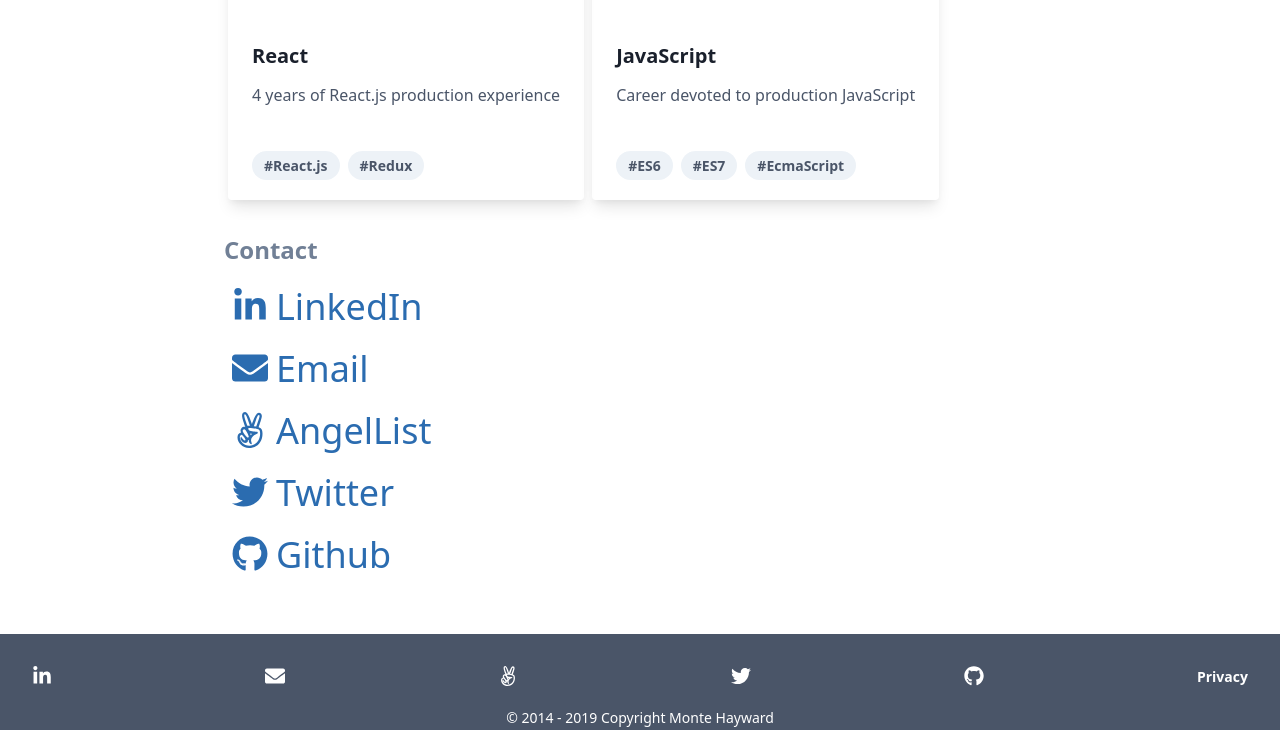
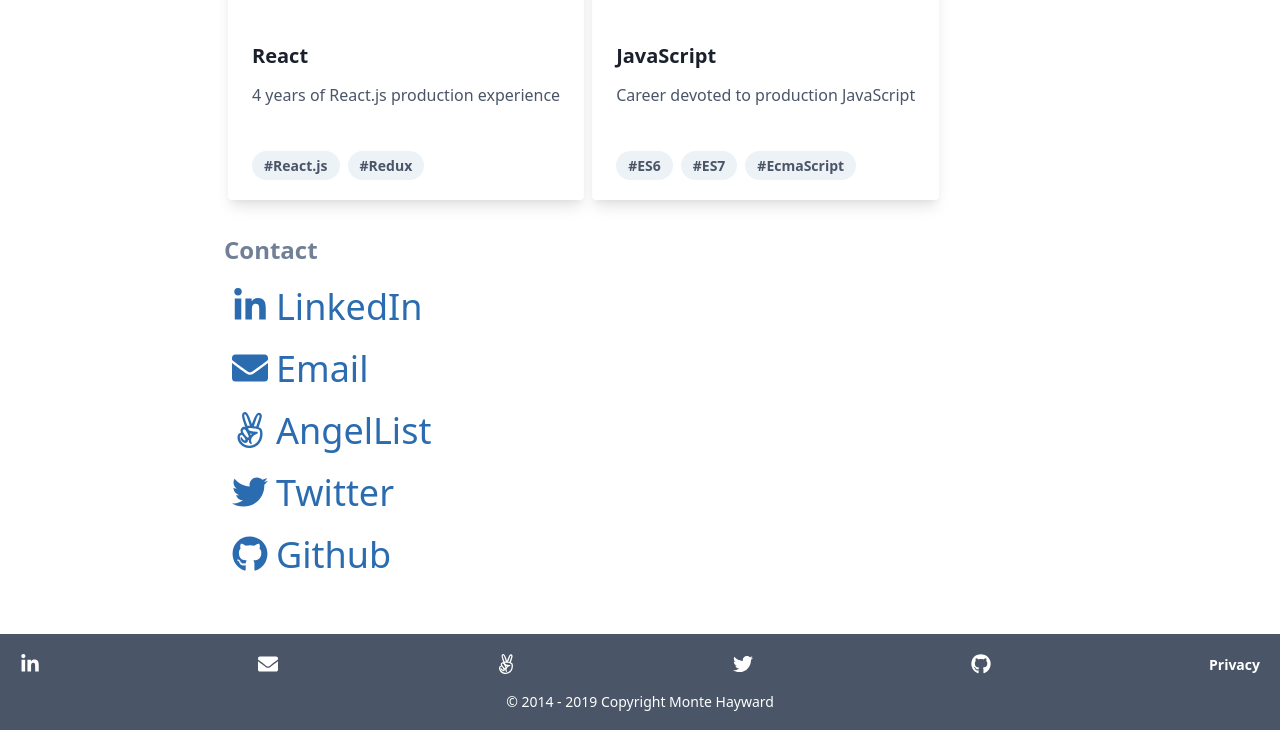
Before and after one commit to monte-hayward/monte-hayward-com, a Gatsby site: page / in a window 1280 px wide. Shown: the part 865-1612 px from the top of the page. Built offline with nearby package versions, Linux system fonts and the light colour scheme; Gatsby itself is replaced by a stand-in of ours.

Commit message:
fix footer padding. toggleExpansion on nav link click

```diff
--- a/src/components/footer.js
+++ b/src/components/footer.js
@@ -6,8 +6,8 @@
 const Footer = ({ siteMetadata }) => {
 
   return (
-    <footer className="bg-gray-700 h-24 p-8 text-sm">
-      <nav className="flex justify-between p-0 w-full">
+    <footer className="bg-gray-700 h-24 p-3 text-sm">
+      <nav className="flex justify-between p-2 w-full">
         <a href={siteMetadata.linkedin} title="LinkedIn">
           <FaLinkedinIn size="1.25rem" color="white"/>
         </a>
@@ -31,7 +31,7 @@
 
         <Link to={'/privacy/'} className="font-bold no-underline text-white">Privacy</Link>
       </nav>
-      <p className="no-underline h-12 p-2 text-white text-sm text-center mx-auto">
+      <p className="no-underline h-12 p-2 my-0 text-white text-sm text-center mx-auto">
         &copy; {siteMetadata.dateInception} - {new Date().getFullYear()} Copyright {siteMetadata.author}
       </p>
     </footer>
--- a/src/components/header.js
+++ b/src/components/header.js
@@ -4,7 +4,6 @@
 
 function Header({ siteTitle }) {
   const [isExpanded, toggleExpansion] = useState(false);
-
   return (
     <nav>
       <div className="flex flex-wrap items-center justify-between max-w-4xl mx-auto p-4 md:p-8 text-gray-7">
@@ -35,6 +34,7 @@
             <Link
               to="/#skills"
               className="block md:inline-block my-1 mr-6 md:mt-4 p-2 h-10 md:my-2 bg-gray-200 md:bg-white rounded"
+              onClick={() => toggleExpansion(!isExpanded)}
             >
               skills
             </Link>
@@ -42,6 +42,7 @@
             <Link
               to="/#contact"
               className="block md:inline-block my-1 mr-6 md:mt-4 p-2 h-10 md:my-2 bg-gray-200 md:bg-white rounded"
+              onClick={() => toggleExpansion(!isExpanded)}
             >
               contact
             </Link>
```
